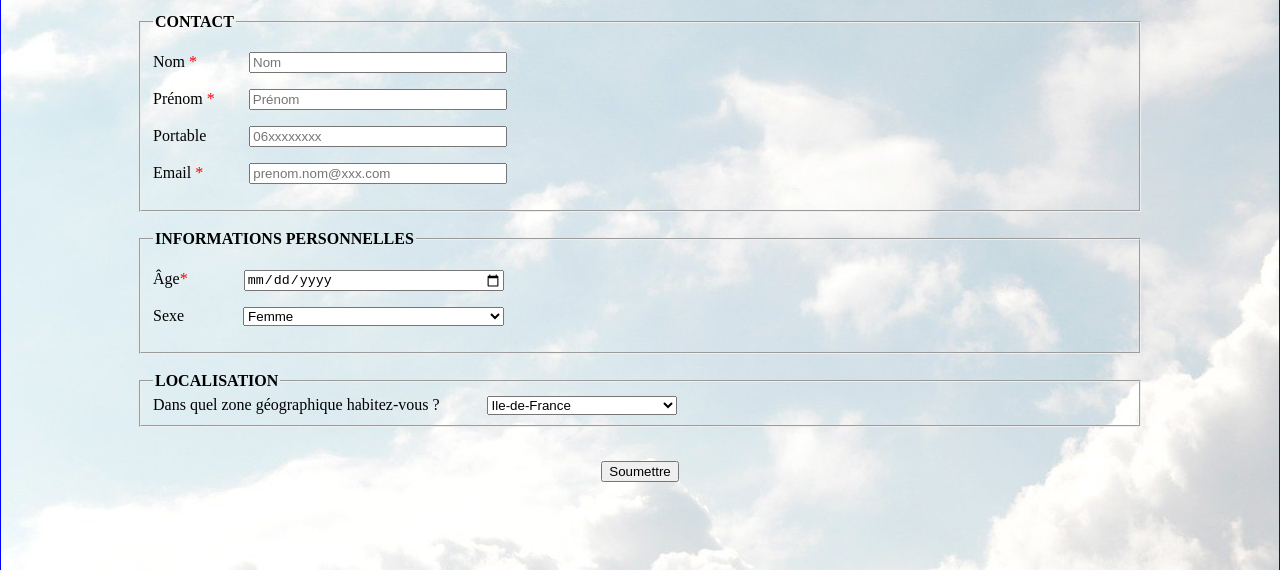
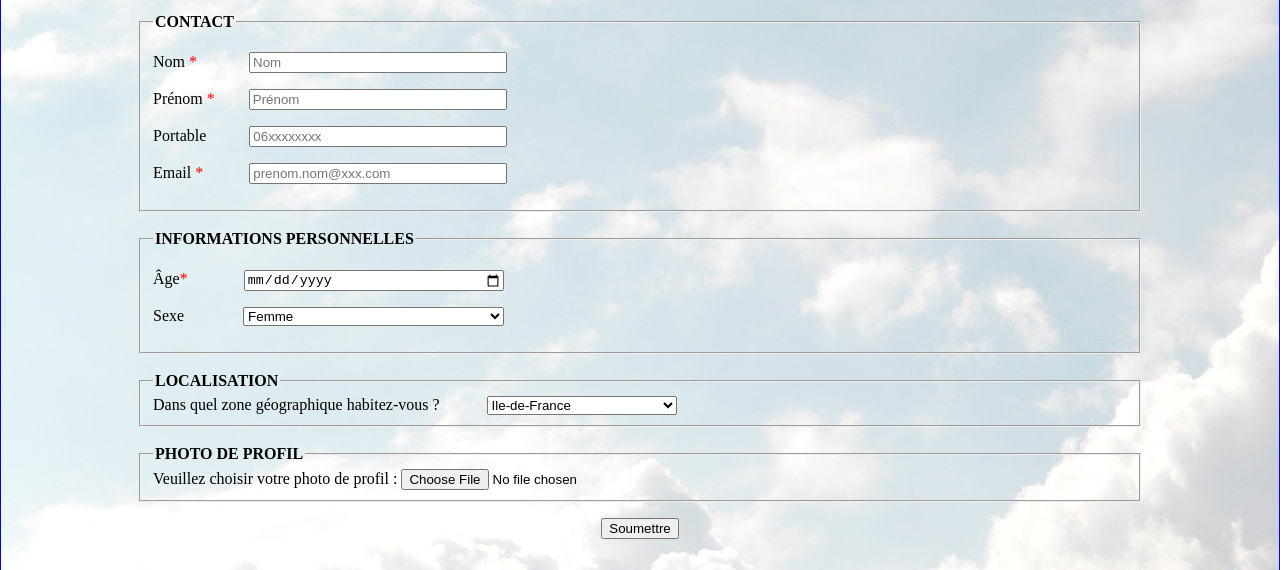
Before and after one commit to Jokosystem/Jockdev, a plain HTML site: page form.html in a window 1280 px wide. Shown: the part 230-800 px from the top of the page. Drawn offline with Linux system fonts and the light colour scheme.

Commit message:
photo de profil form

```diff
--- a/form.html
+++ b/form.html
@@ -77,7 +77,13 @@
 
             </select>
 
-        </fieldset><br />
+        </fieldset><br /><fieldset>
+            <legend>
+                <strong>PHOTO DE PROFIL</strong>
+            </legend>
+            <label for="profilephoto">Veuillez choisir votre photo de profil :</label>
+            <input id="image" type="file" name="profilephoto" placeholder="photo" required="" capture>
+        </fieldset>
         <p class="bouton"><input type="button" value="Soumettre"></p>
 </body>
 
```
